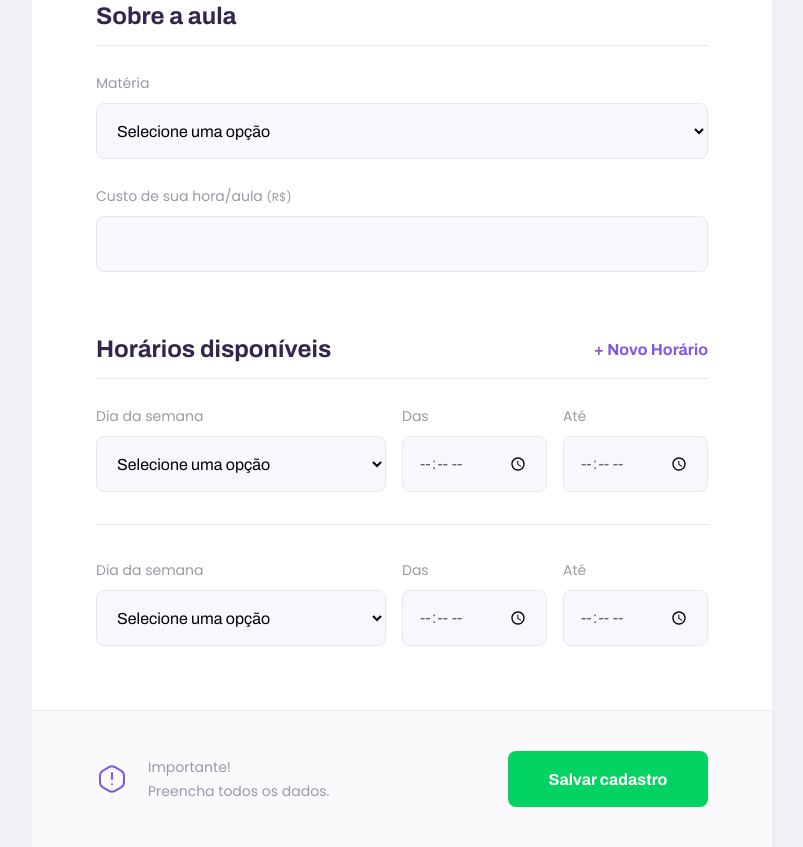
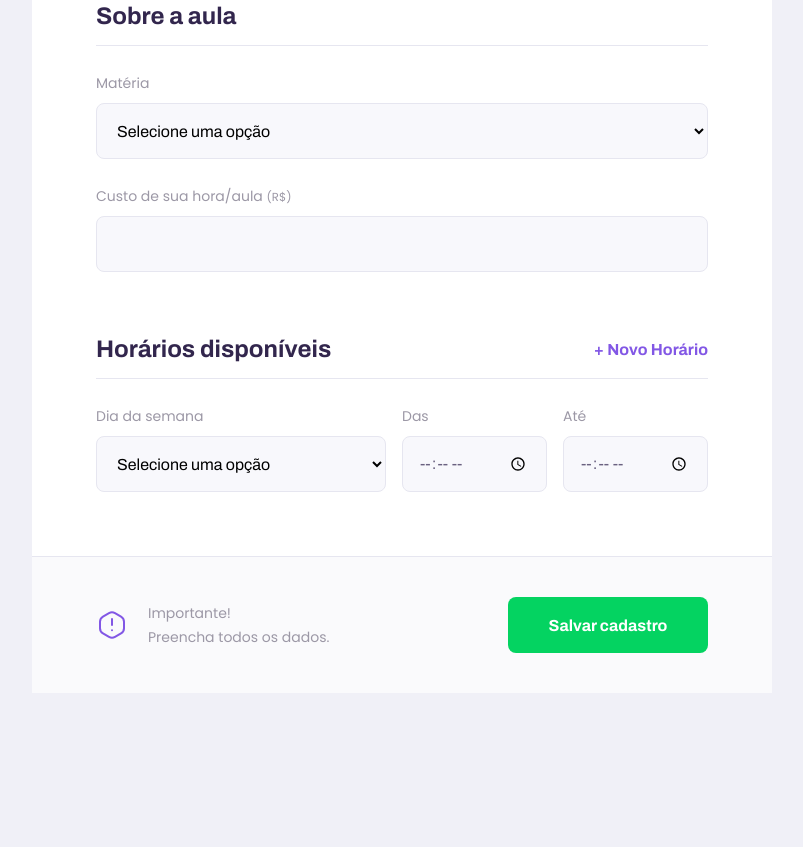
Before and after one commit to brunaoliveira/nlw, a plain HTML site: page give-classes.html in a window 1280 px wide. Shown: the part 1039-1886 px from the top of the page, without its empty margins (238-1041 px from the left). After the commit the page ends 1732 px from the top, so only its background shows below. Drawn offline with Linux system fonts and the light colour scheme.

Commit message:
script for schedule items functionalities

```diff
--- a/give-classes.html
+++ b/give-classes.html
@@ -117,32 +117,6 @@
                        </div>
                    </div>
 
-                   <div class="schedule-item">
-                    <div class="select-block">
-                        <label for="weekday">Dia da semana</label>
-                        <!-- os colchetes significa que pode receber mais de um valor -->
-                        <select name="weekday[]" required>
-                            <option value="">Selecione uma opção</option>
-                            <option value="0">Domingo</option>
-                            <option value="1">Segunda-feira</option>
-                            <option value="2">Terça-feira</option>
-                            <option value="3">Quarta-feira</option>
-                            <option value="4">Quinta-feira</option>
-                            <option value="5">Sexta-feira</option>
-                            <option value="6">Sábado</option>
-                        </select>
-                    </div>
-
-                    <div class="input-block">
-                        <label for="time_from">Das</label>
-                        <input type="time" name="time_from[]" required>
-                    </div>
-                    <div class="input-block">
-                        <label for="time_to">Até</label>
-                        <input type="time" name="time_to[]" required>
-                    </div>
-                </div>
-
                </fieldset>
            </form>
 
--- /dev/null
+++ b/scripts/addField.js
@@ -0,0 +1,22 @@
+// Procurar o botão
+document.querySelector("#add-time")
+.addEventListener('click', cloneField)
+// quando clicar no botão
+
+// executar uma ação
+function cloneField() {
+    // duplicar os campos -> que campo?
+    // Node se refere a elementos do html
+    const newFieldContainer = document.querySelector('.schedule-item').cloneNode(true)
+
+    // seleciona tds valores que estão nos campos de tipo input
+    const fields = newFieldContainer.querySelectorAll('input')
+    // limpar os campos de fields
+    fields.forEach(function(field) {
+        // pegar o field e limpa
+        field.value - ""
+    })
+
+    // colocar na página: onde?
+    document.querySelector('#schedule-items').appendChild(fields)
+}
```
